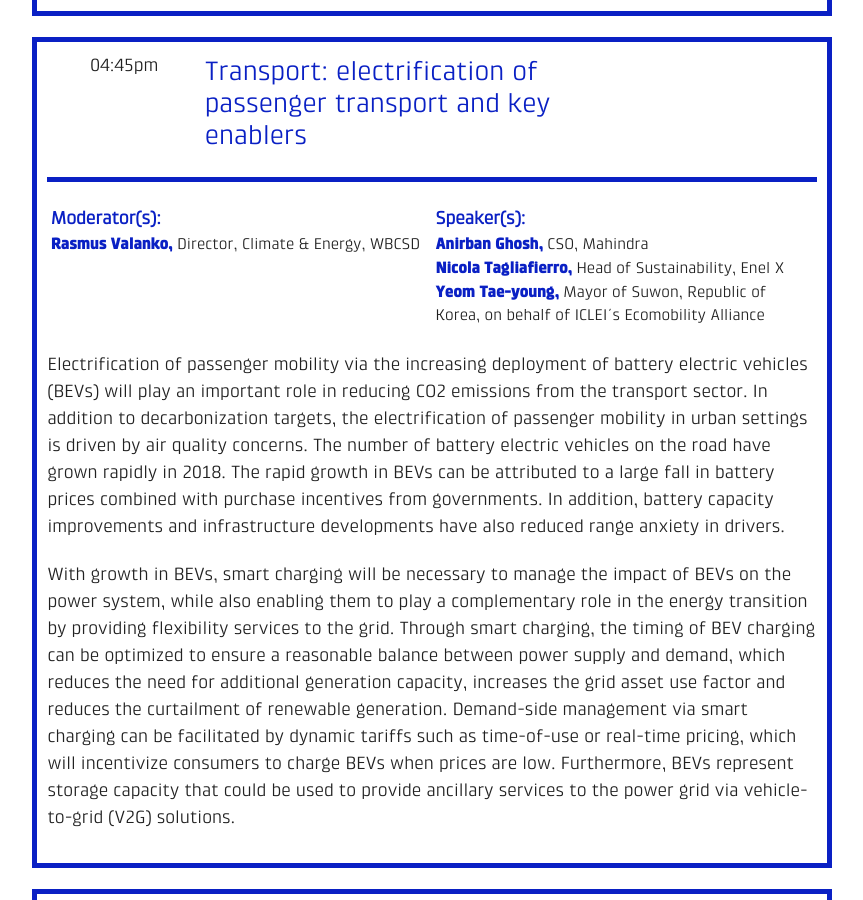
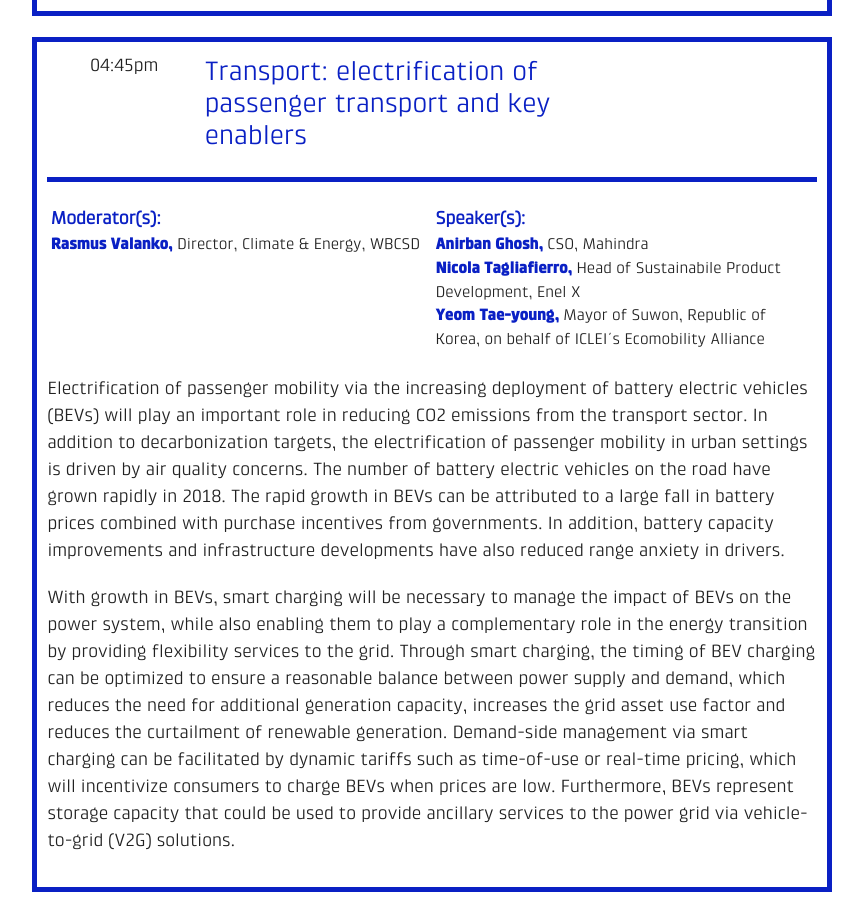
Before and after one commit to ryanswaney/lesc-jekyll, a Jekyll site: the page built from _event/lesc-at-cop24.markdown, in a window 1280 px wide and 900 px high, scrolled down 2287 px. Shown: the whole window, without its empty margins (208-1071 px from the left). Built offline with Jekyll 4.4.1, drawn with Linux system fonts in a browser that asks for light colours; nearby versions of some CDN libraries.

Commit message:
Updated Lesc At Cop24

```diff
--- a/_event/lesc-at-cop24.markdown
+++ b/_event/lesc-at-cop24.markdown
@@ -44,8 +44,8 @@ sessions:
   starts_at:
   moderators: "**Rasmus Valanko,** Director, Climate & Energy, WBCSD"
   speakers: "**Anirban Ghosh,** CSO, Mahindra         \n**Nicola Tagliafierro,** Head
-    of Sustainability,  Enel X          \n**Yeom Tae-young,** Mayor of Suwon, Republic
-    of Korea, on behalf of ICLEI´s Ecomobility Alliance\n"
+    of Sustainabile Product Development,  Enel X          \n**Yeom Tae-young,** Mayor
+    of Suwon, Republic of Korea, on behalf of ICLEI´s Ecomobility Alliance\n"
   description: "Electrification of passenger mobility via the increasing deployment
     of battery electric vehicles (BEVs) will play an important role in reducing CO2
     emissions from the transport sector. In addition to decarbonization targets, the
```
